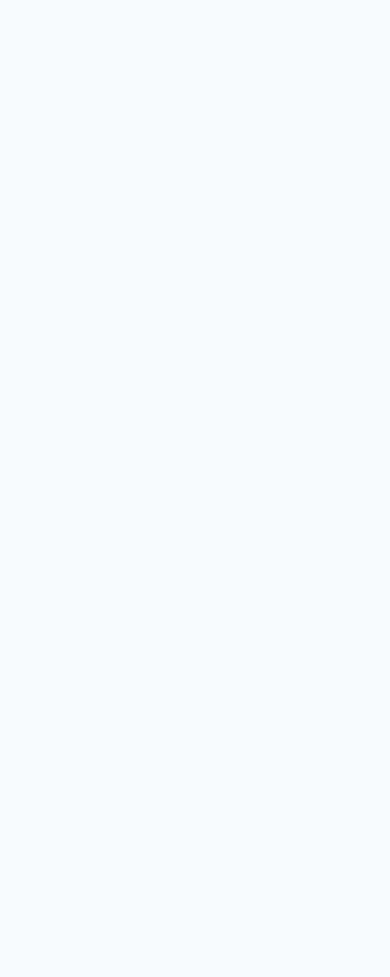
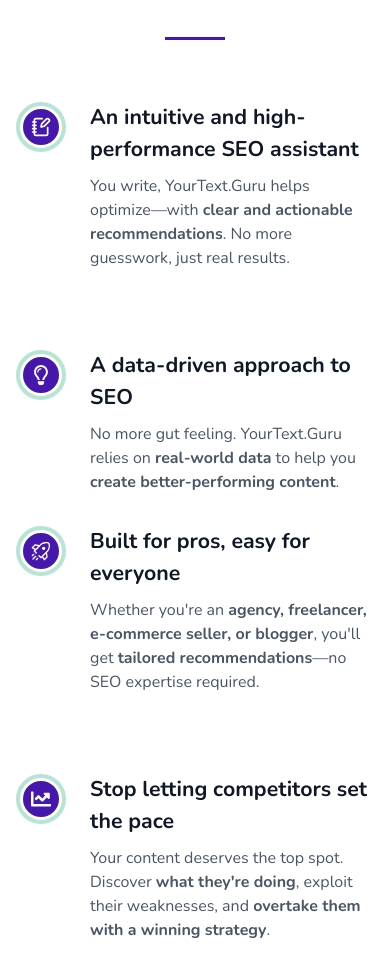
Before and after one commit to toptalentcoder/SEO-Lumenia, a Next.js app in the folder client/: page / in a window 390 px wide. Shown: the part 8104-9081 px from the top of the page. Before the commit the page ends 7797 px from the top, so only its background shows below. Built offline with nearby package versions, Linux system fonts and the light colour scheme; some icons are missing.

Commit message:
'why yourtextguru section' add on welcome page

```diff
--- a/client/src/app/page.js
+++ b/client/src/app/page.js
@@ -13,6 +13,7 @@
 import { FaRegThumbsUp } from "react-icons/fa6";
 import { FaChartLine } from "react-icons/fa";
 import { FaLinkedin } from "react-icons/fa";
+import { FaRegLightbulb } from "react-icons/fa";
 
 
 
@@ -510,6 +511,88 @@
         </div>
       </section>
 
+      {/* Why YourText.Guru Section */}
+      <section className="py-24">
+        <div className="container mx-auto px-4">
+          {/* Section Title */}
+          <div className="text-center mb-12">
+            <h2 className="text-[37.328px] font-bold mb-6 text-gray-900">Why YourText.Guru is the SEO tool you&apos;ve been looking for</h2>
+            <div className="relative w-full h-[1px] mb-16">
+              <div className="absolute left-1/2 -translate-x-1/2 top-0 w-[60px] h-[3px] bg-[#4517AD]"></div>
+            </div>
+          </div>
+
+          <div className="grid grid-cols-1 md:grid-cols-2 gap-8 max-w-6xl mx-auto">
+            {/* Column 1 */}
+            <div className="space-y-20">
+              {/* Feature 1 */}
+              <div className="flex gap-6">
+                <div className="flex-shrink-0">
+                  <div className="w-[50px] h-[50px] border-4 border-[#B6E4D5] rounded-full flex items-center justify-center">
+                    <div className="w-[40px] h-[40px] bg-[#4517AD] border-2 border-white rounded-full flex items-center justify-center text-white">
+                      <LuNotebookPen className="text-xl" />
+                    </div>
+                  </div>
+                </div>
+                <div>
+                  <h4 className="text-[21.328px] font-bold mb-2 text-gray-900">An <strong>intuitive and high-performance</strong> SEO assistant</h4>
+                  <p className="text-[16px] text-gray-600">You write, YourText.Guru helps optimize—with <strong>clear and actionable recommendations</strong>. No more guesswork, just real results.</p>
+                </div>
+              </div>
+
+              {/* Feature 2 */}
+              <div className="flex gap-6">
+                <div className="flex-shrink-0">
+                  <div className="w-[50px] h-[50px] border-4 border-[#B6E4D5] rounded-full flex items-center justify-center">
+                    <div className="w-[40px] h-[40px] bg-[#4517AD] border-2 border-white rounded-full flex items-center justify-center text-white">
+                      <FaRegLightbulb className="text-xl" />
+                    </div>
+                  </div>
+                </div>
+                <div>
+                  <h4 className="text-[21.328px] font-bold mb-2 text-gray-900"><strong>A data-driven approach to SEO</strong></h4>
+                  <p className="text-[16px] text-gray-600">No more gut feeling. YourText.Guru relies on <strong>real-world data</strong> to help you <strong>create better-performing content</strong>.</p>
+                </div>
+              </div>
+            </div>
+
+            {/* Column 2 */}
+            <div className="space-y-20">
+              {/* Feature 3 */}
+              <div className="flex gap-6">
+                <div className="flex-shrink-0">
+                  <div className="w-[50px] h-[50px] border-4 border-[#B6E4D5] rounded-full flex items-center justify-center">
+                    <div className="w-[40px] h-[40px] bg-[#4517AD] border-2 border-white rounded-full flex items-center justify-center text-white">
+                      <RxRocket className="text-xl" />
+                    </div>
+                  </div>
+                </div>
+                <div>
+                  <h4 className="text-[21.328px] font-bold mb-2 text-gray-900"><strong>Built for pros, easy for everyone</strong></h4>
+                  <p className="text-[16px] text-gray-600">Whether you&apos;re an <strong>agency, freelancer, e-commerce seller, or blogger</strong>, you&apos;ll get <strong>tailored recommendations</strong>—no SEO expertise required.</p>
+                </div>
+              </div>
+
+              {/* Feature 4 */}
+              <div className="flex gap-6">
+                <div className="flex-shrink-0">
+                  <div className="w-[50px] h-[50px] border-4 border-[#B6E4D5] rounded-full flex items-center justify-center">
+                    <div className="w-[40px] h-[40px] bg-[#4517AD] border-2 border-white rounded-full flex items-center justify-center text-white">
+                      <FaChartLine className="text-xl" />
+                    </div>
+                  </div>
+                </div>
+                <div>
+                  <h4 className="text-[21.328px] font-bold mb-2 text-gray-900"><strong>Stop letting competitors set the pace</strong></h4>
+                  <p className="text-[16px] text-gray-600">Your content deserves the top spot. Discover <strong>what they&apos;re doing</strong>, exploit their weaknesses, and <strong>overtake them with a winning strategy</strong>.</p>
+                </div>
+              </div>
+            </div>
+          </div>
+        </div>
+      </section>
+
+
     </div>
   );
 }
```
